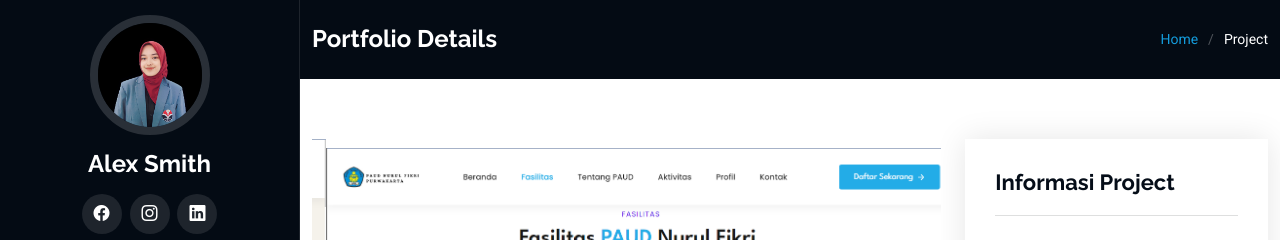
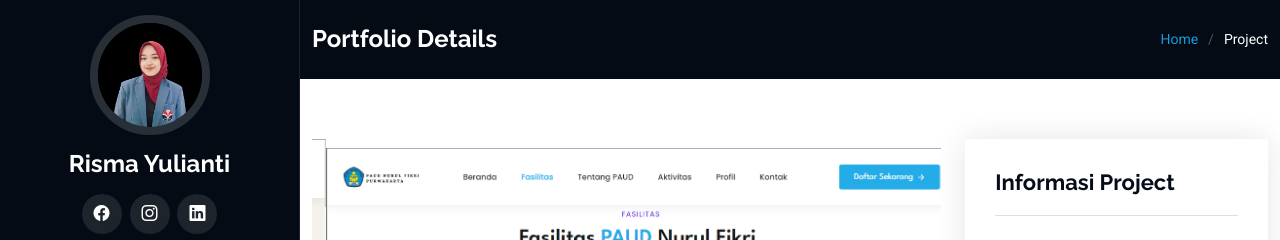
Before and after one commit to rismayuliantii/Portofolio, a plain HTML site: page portfolio-details.html in a window 1280 px wide. Shown: the top 240 px of the page. Drawn offline with Linux system fonts and the light colour scheme.

Commit message:
Update portfolio-details.html

```diff
--- a/portfolio-details.html
+++ b/portfolio-details.html
@@ -48,7 +48,7 @@
     <a href="index.html" class="logo d-flex align-items-center justify-content-center">
       <!-- Uncomment the line below if you also wish to use an image logo -->
       <!-- <img src="assets/img/logo.png" alt=""> -->
-      <h1 class="sitename">Alex Smith</h1>
+      <h1 class="sitename">Risma Yulianti</h1>
     </a>
 
     <div class="social-links text-center">
```
